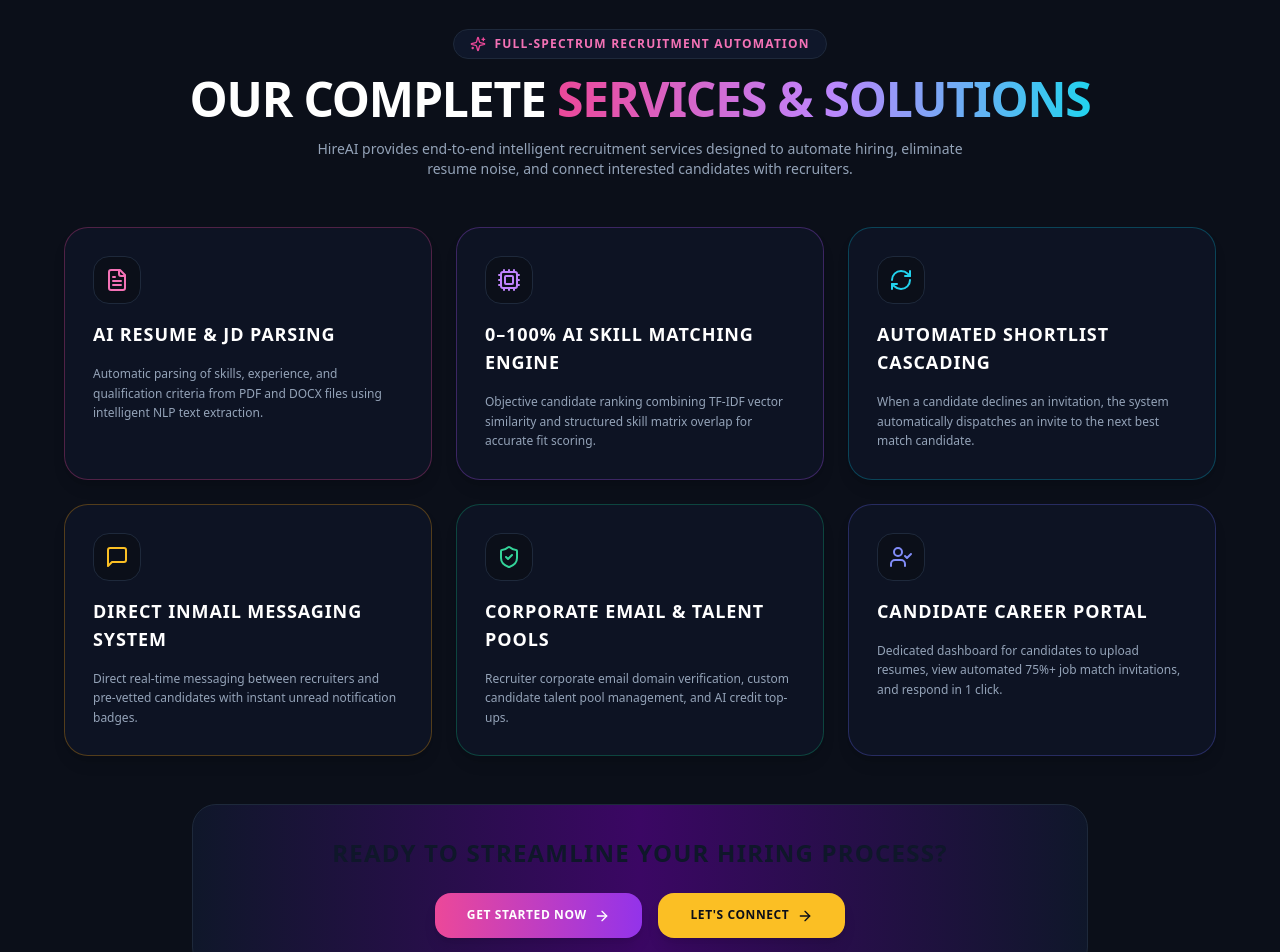
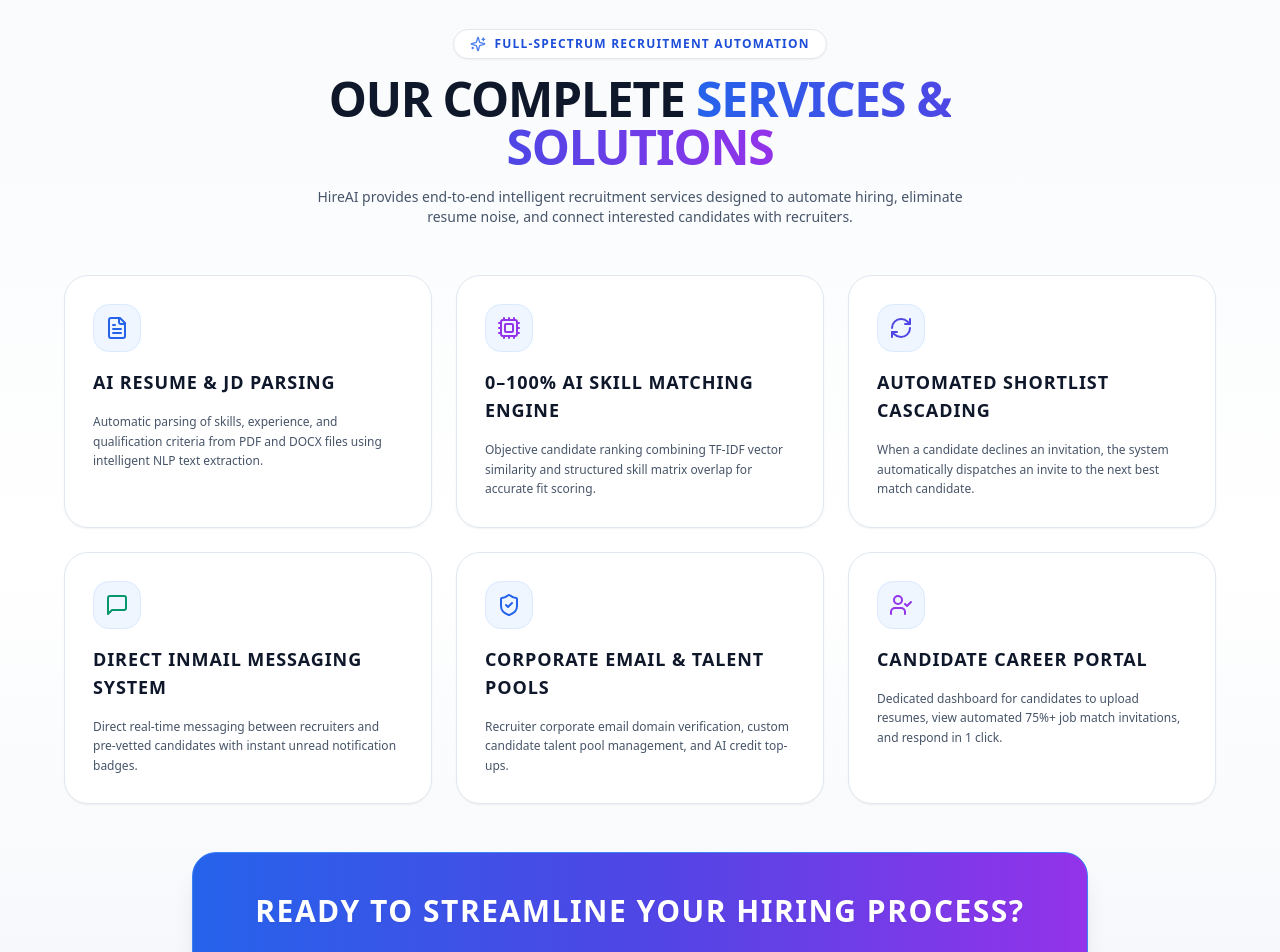
Before and after one commit to jonathpriya/HireAI, a React (Vite) app in the folder frontend/: page /services in a window 1280 px wide. Shown: the part 100-1052 px from the top of the page. Built offline with nearby package versions, Linux system fonts and the light colour scheme.

Commit message:
Fix text visibility in Services page CTA banner by updating to high-contrast white text and bright theme matching platform

```diff
--- a/frontend/src/pages/public/Services.jsx
+++ b/frontend/src/pages/public/Services.jsx
@@ -8,87 +8,98 @@
 export default function Services() {
   const servicesList = [
     {
-      icon: <FileText className="w-6 h-6 text-pink-400" />,
-      border: "border-pink-500/30 bg-pink-950/20",
+      icon: <FileText className="w-6 h-6 text-blue-600" />,
+      border: "border-slate-200 bg-white",
       title: "AI Resume & JD Parsing",
       description: "Automatic parsing of skills, experience, and qualification criteria from PDF and DOCX files using intelligent NLP text extraction."
     },
     {
-      icon: <Cpu className="w-6 h-6 text-purple-400" />,
-      border: "border-purple-500/30 bg-purple-950/20",
+      icon: <Cpu className="w-6 h-6 text-purple-600" />,
+      border: "border-slate-200 bg-white",
       title: "0–100% AI Skill Matching Engine",
       description: "Objective candidate ranking combining TF-IDF vector similarity and structured skill matrix overlap for accurate fit scoring."
     },
     {
-      icon: <RefreshCw className="w-6 h-6 text-cyan-400" />,
-      border: "border-cyan-500/30 bg-cyan-950/20",
+      icon: <RefreshCw className="w-6 h-6 text-indigo-600" />,
+      border: "border-slate-200 bg-white",
       title: "Automated Shortlist Cascading",
       description: "When a candidate declines an invitation, the system automatically dispatches an invite to the next best match candidate."
     },
     {
-      icon: <MessageSquare className="w-6 h-6 text-amber-400" />,
-      border: "border-amber-500/30 bg-amber-950/20",
+      icon: <MessageSquare className="w-6 h-6 text-emerald-600" />,
+      border: "border-slate-200 bg-white",
       title: "Direct InMail Messaging System",
       description: "Direct real-time messaging between recruiters and pre-vetted candidates with instant unread notification badges."
     },
     {
-      icon: <ShieldCheck className="w-6 h-6 text-emerald-400" />,
-      border: "border-emerald-500/30 bg-emerald-950/20",
+      icon: <ShieldCheck className="w-6 h-6 text-blue-600" />,
+      border: "border-slate-200 bg-white",
       title: "Corporate Email & Talent Pools",
       description: "Recruiter corporate email domain verification, custom candidate talent pool management, and AI credit top-ups."
     },
     {
-      icon: <UserCheck className="w-6 h-6 text-indigo-400" />,
-      border: "border-indigo-500/30 bg-indigo-950/20",
+      icon: <UserCheck className="w-6 h-6 text-purple-600" />,
+      border: "border-slate-200 bg-white",
       title: "Candidate Career Portal",
       description: "Dedicated dashboard for candidates to upload resumes, view automated 75%+ job match invitations, and respond in 1 click."
     }
   ];
 
   return (
-    <div className="min-h-screen bg-slate-950 text-white py-16 px-4 sm:px-6 lg:px-8 space-y-12">
-      <div className="max-w-6xl mx-auto text-center space-y-4">
-        <div className="inline-flex items-center gap-2 px-4 py-1.5 rounded-full bg-slate-900 border border-slate-800 text-xs font-black uppercase tracking-widest text-pink-400">
-          <Sparkles className="w-4 h-4 text-pink-500" />
+    <div className="min-h-[calc(100vh-140px)] bg-gradient-to-b from-slate-50 via-white to-blue-50/40 text-slate-900 py-16 px-4 sm:px-6 lg:px-8 space-y-12">
+
+      {/* Page Header */}
+      <div className="max-w-4xl mx-auto text-center space-y-4">
+        <div className="inline-flex items-center gap-2 px-4 py-1.5 rounded-full bg-white border border-slate-200 text-xs font-black uppercase tracking-widest text-blue-700 shadow-sm">
+          <Sparkles className="w-4 h-4 text-blue-600 animate-pulse" />
           <span>Full-Spectrum Recruitment Automation</span>
         </div>
-        <h1 className="text-4xl sm:text-5xl font-black uppercase tracking-tight text-white">
-          Our Complete <span className="bg-gradient-to-r from-pink-500 via-purple-400 to-cyan-400 bg-clip-text text-transparent">Services &amp; Solutions</span>
+        <h1 className="text-4xl sm:text-5xl font-black uppercase tracking-tight text-slate-900">
+          Our Complete <span className="bg-gradient-to-r from-blue-600 via-indigo-600 to-purple-600 bg-clip-text text-transparent">Services &amp; Solutions</span>
         </h1>
-        <p className="text-slate-400 max-w-2xl mx-auto text-sm font-medium">
+        <p className="text-slate-600 max-w-2xl mx-auto text-sm font-medium">
           HireAI provides end-to-end intelligent recruitment services designed to automate hiring, eliminate resume noise, and connect interested candidates with recruiters.
         </p>
       </div>
 
+      {/* Services Grid */}
       <div className="max-w-6xl mx-auto grid md:grid-cols-3 gap-6">
         {servicesList.map((service, index) => (
-          <div key={index} className={`p-7 rounded-3xl space-y-4 bg-slate-900/60 border ${service.border} shadow-lg hover:border-pink-500/50 transition-all group`}>
-            <div className="w-12 h-12 rounded-2xl bg-slate-950 border border-slate-800 flex items-center justify-center group-hover:scale-110 transition-transform">
+          <div key={index} className="p-7 rounded-3xl space-y-4 bg-white border border-slate-200 shadow-sm hover:shadow-md transition-all group">
+            <div className="w-12 h-12 rounded-2xl bg-blue-50 border border-blue-100 flex items-center justify-center group-hover:scale-110 transition-transform">
               {service.icon}
             </div>
-            <h3 className="text-lg font-black uppercase tracking-wider text-white">{service.title}</h3>
-            <p className="text-slate-400 text-xs leading-relaxed font-medium">{service.description}</p>
+            <h3 className="text-lg font-black uppercase tracking-wider text-slate-900">{service.title}</h3>
+            <p className="text-slate-600 text-xs leading-relaxed font-medium">{service.description}</p>
           </div>
         ))}
       </div>
 
-      <div className="max-w-4xl mx-auto p-8 rounded-3xl bg-gradient-to-r from-slate-900 via-purple-950 to-slate-900 border border-slate-800 text-center space-y-6">
-        <h2 className="text-2xl font-black uppercase tracking-wider">Ready to Streamline Your Hiring Process?</h2>
-        <div className="flex flex-col sm:flex-row items-center justify-center gap-4">
+      {/* High-Contrast Bottom CTA Banner */}
+      <div className="max-w-4xl mx-auto p-8 sm:p-10 rounded-3xl bg-gradient-to-r from-blue-600 via-indigo-600 to-purple-600 border border-blue-500 text-center text-white space-y-6 shadow-xl relative overflow-hidden">
+        <h2 className="text-2xl sm:text-3xl font-black uppercase tracking-wider text-white drop-shadow-sm">
+          Ready to Streamline Your Hiring Process?
+        </h2>
+        <p className="text-xs sm:text-sm text-blue-100 font-medium max-w-xl mx-auto">
+          Start sourcing top candidates and automating candidate invites in minutes.
+        </p>
+
+        <div className="flex flex-col sm:flex-row items-center justify-center gap-4 pt-2">
           <Link
             to="/login"
-            className="px-8 py-3.5 rounded-2xl bg-gradient-to-r from-pink-500 to-purple-600 text-white font-black text-xs uppercase tracking-wider shadow-lg transition hover:scale-105"
+            className="px-8 py-3.5 rounded-2xl bg-white hover:bg-slate-100 text-blue-700 font-black text-xs uppercase tracking-wider shadow-lg transition hover:scale-105"
           >
             Get Started Now <ArrowRight className="w-4 h-4 inline ml-1" />
           </Link>
           <Link
             to="/contact"
-            className="px-8 py-3.5 rounded-2xl bg-amber-400 hover:bg-amber-300 text-slate-950 font-black text-xs uppercase tracking-wider shadow-lg transition hover:scale-105"
+            className="px-8 py-3.5 rounded-2xl bg-slate-900 hover:bg-slate-800 text-white font-black text-xs uppercase tracking-wider shadow-lg transition hover:scale-105"
           >
             Let's Connect <ArrowRight className="w-4 h-4 inline ml-1" />
           </Link>
         </div>
       </div>
+
     </div>
   );
 }
```
